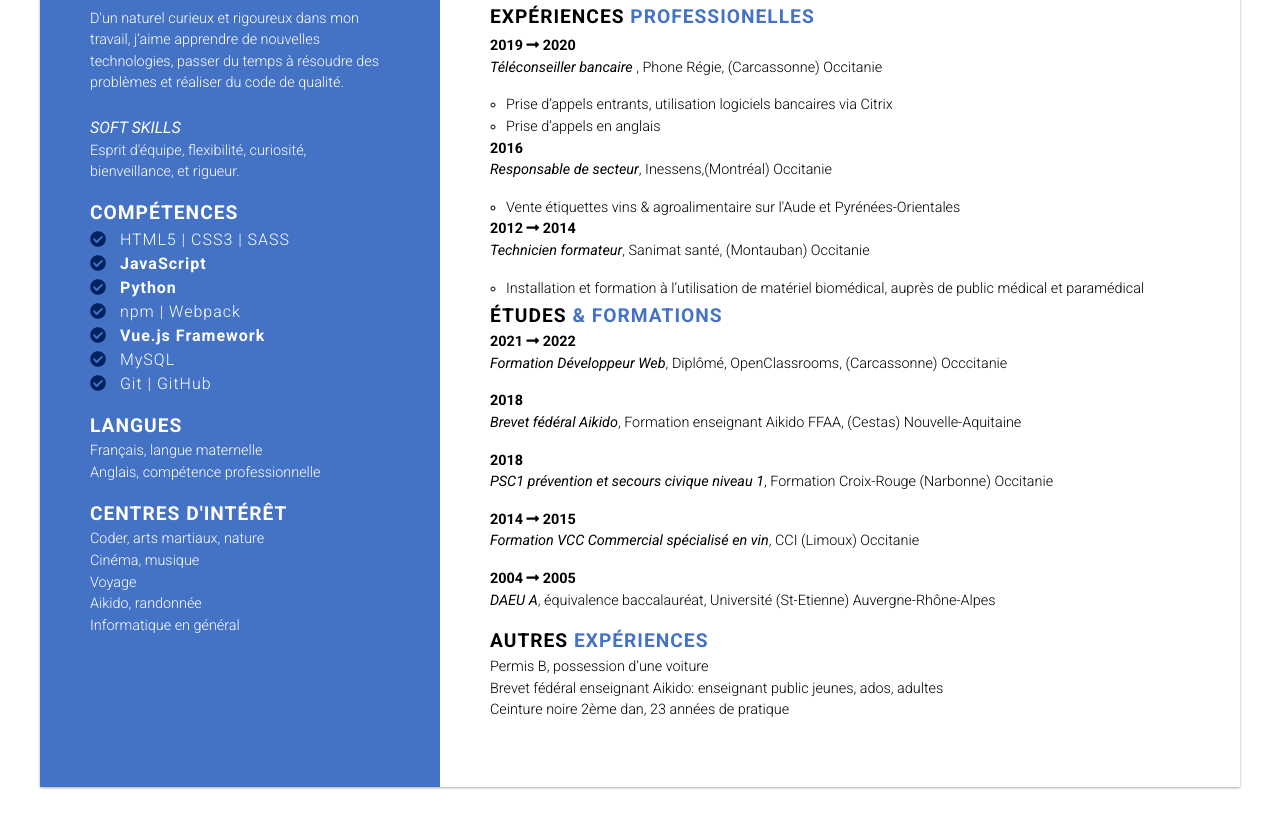
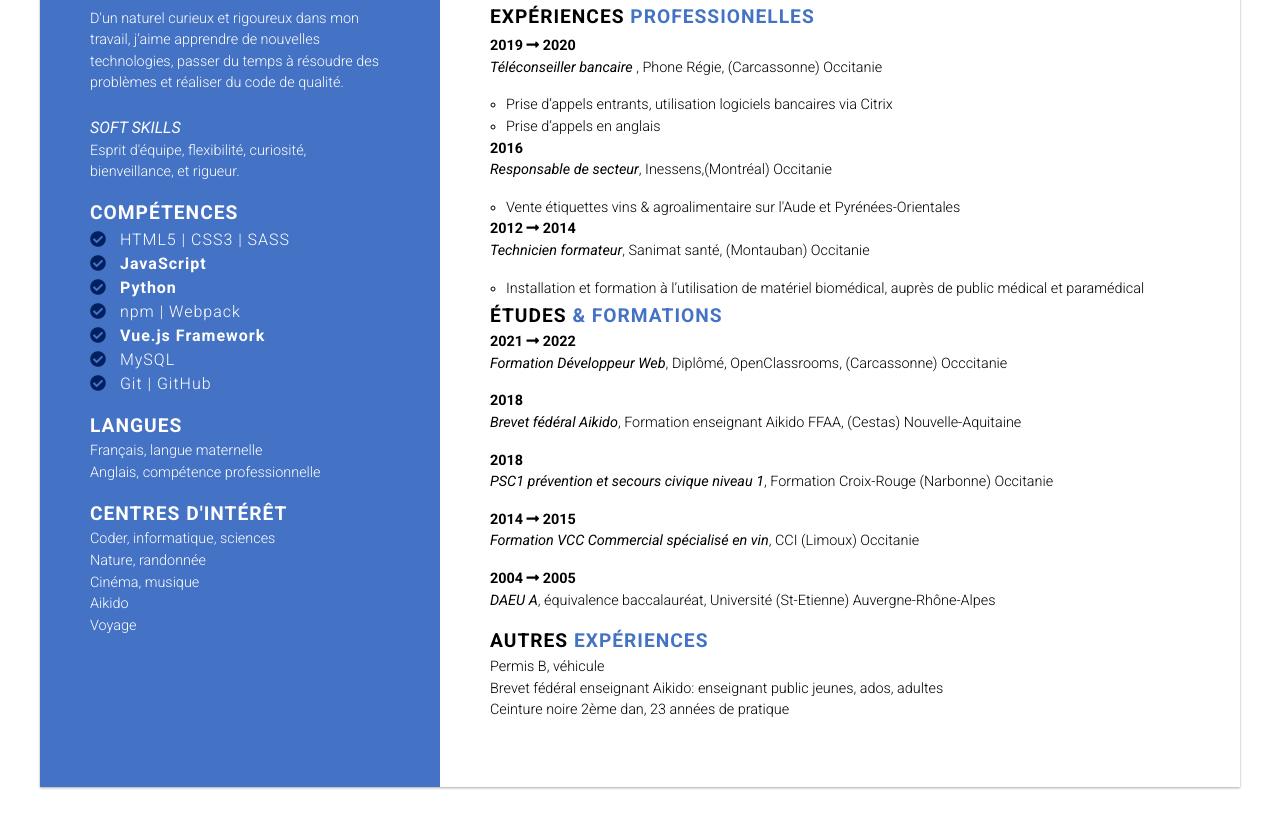
Before and after one commit to Shoshinaiki/CV_Pierre_TINARD_Dev_Web, a plain HTML site: page index.html in a window 1280 px wide. Shown: the part 661-1488 px from the top of the page. Drawn offline with Linux system fonts and the light colour scheme.

Commit message:
Correction CV 4

```diff
--- a/index.html
+++ b/index.html
@@ -53,15 +53,15 @@
           <div class="section">
             <h2>Centres d'intérêt</h2>
             <p>
-               Coder, arts martiaux, nature
+              Coder, informatique, sciences
+              <br>
+              Nature, randonnée
               <br>
               Cinéma, musique
               <br>
+              Aikido
+              <br>
               Voyage
-              <br>
-              Aikido, randonnée
-              <br>
-              Informatique en général
             </p>
           </div>
         </div>
@@ -155,7 +155,7 @@
             <div class="section">
               <h2>Autres <span class="text-blue">expériences</span></h2>
               <p>
-                Permis B, possession d’une voiture
+                Permis B, véhicule
                 <br>
                 Brevet fédéral enseignant Aikido: enseignant public jeunes, ados, adultes
                 <br>
```
